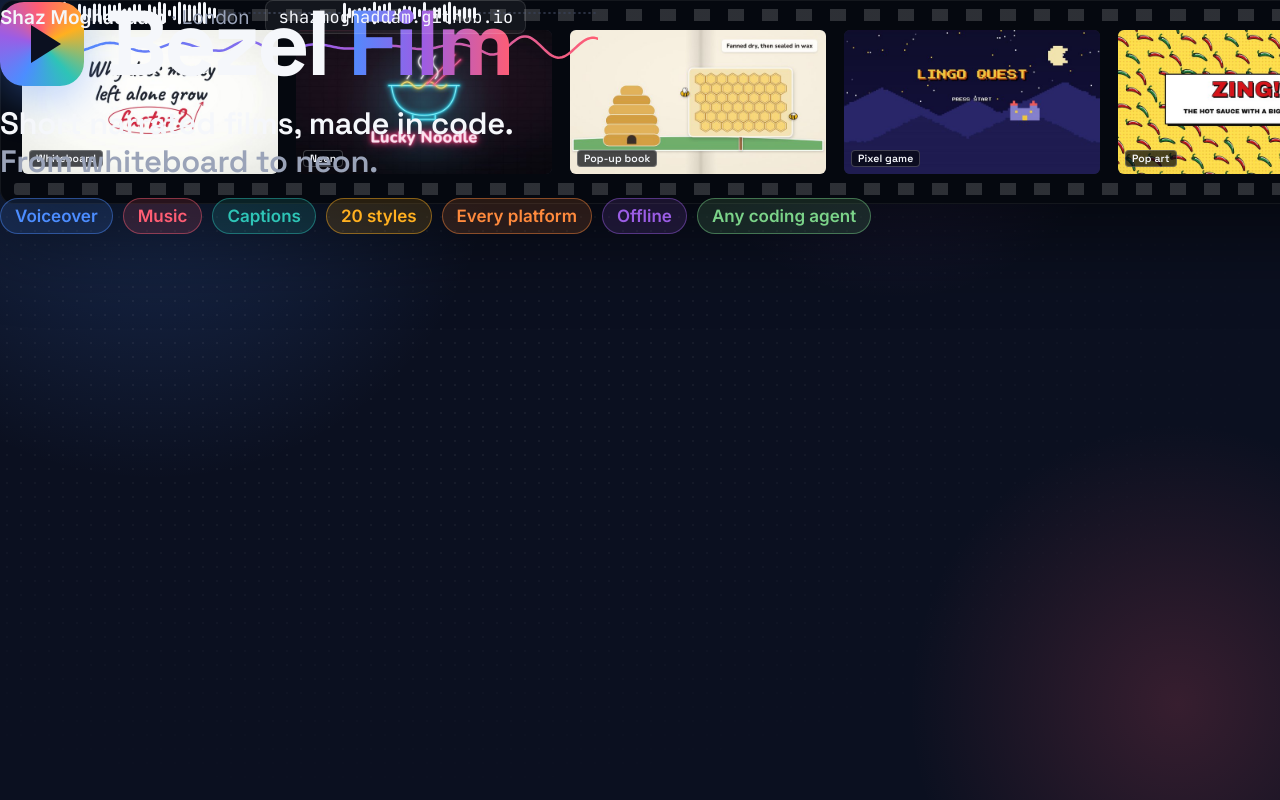
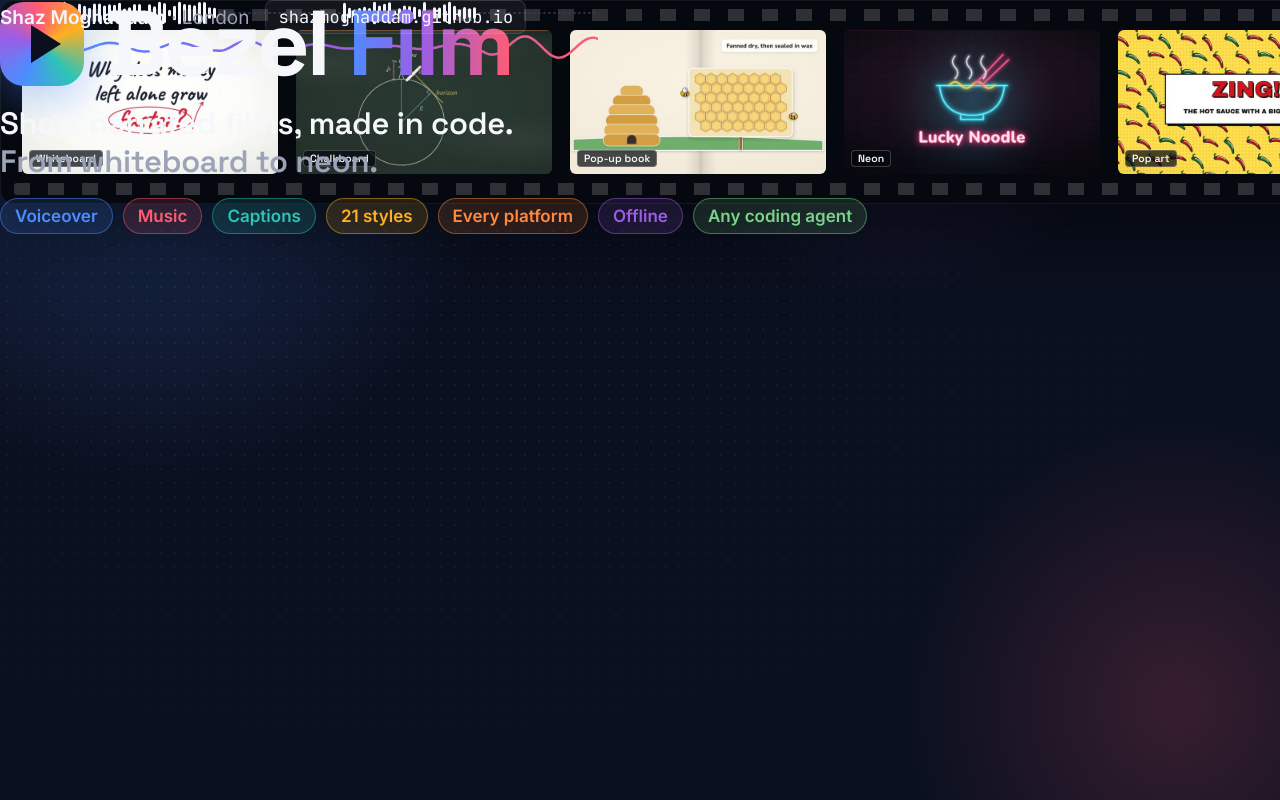
Before and after one commit to ShazMoghaddam/bezel-film, a website: page docs/banner.html in a window 1280 px wide. Shown: the top 800 px of the page. Drawn offline with Linux system fonts and the light colour scheme; files whose address does not match are found by name.

Commit message:
Release 1.1.0
Chalkboard, a bonus style, makes twenty-one. Bumps the version to 1.1.0
and dates the changelog.

- The README gallery now shows all twenty-one styles, in three columns
  of seven.
- The README banner and social preview show a Chalkboard still and say
  "21 styles".
- The README counts twelve font pairings, and the roadmap marks 1.1.0
  released.

Co-authored-by: Claude <noreply@anthropic.com>

```diff
--- a/docs/banner.html
+++ b/docs/banner.html
@@ -87,7 +87,7 @@ h1 span{background:linear-gradient(90deg,var(--p0),var(--p4) 45%,var(--p1));-web
     <span class="chip" style="--c:var(--p0)">Voiceover</span>
     <span class="chip" style="--c:var(--p1)">Music</span>
     <span class="chip" style="--c:var(--p2)">Captions</span>
-    <span class="chip" style="--c:var(--p3)">20 styles</span>
+    <span class="chip" style="--c:var(--p3)">21 styles</span>
     <span class="chip" style="--c:var(--p6)">Every platform</span>
     <span class="chip" style="--c:var(--p4)">Offline</span>
     <span class="chip agent" style="--c:var(--p5)">Any coding agent</span>
@@ -96,12 +96,12 @@ h1 span{background:linear-gradient(90deg,var(--p0),var(--p4) 45%,var(--p1));-web
 
 <div class="strip">
   <div class="frame" data-style="Whiteboard"><img src="banner/whiteboard.jpg" alt=""></div>
+  <div class="frame" data-style="Chalkboard"><img src="banner/chalkboard.jpg" alt=""></div>
+  <div class="frame" data-style="Pop-up book"><img src="banner/pop-up-book.jpg" alt=""></div>
   <div class="frame" data-style="Neon"><img src="banner/neon.jpg" alt=""></div>
-  <div class="frame" data-style="Pop-up book"><img src="banner/pop-up-book.jpg" alt=""></div>
+  <div class="frame" data-style="Pop art"><img src="banner/pop-art.jpg" alt=""></div>
   <div class="frame" data-style="Pixel game"><img src="banner/pixel-game.jpg" alt=""></div>
-  <div class="frame" data-style="Pop art"><img src="banner/pop-art.jpg" alt=""></div>
   <div class="frame" data-style="Manga"><img src="banner/manga.jpg" alt=""></div>
-  <div class="frame" data-style="Isometric world"><img src="banner/isometric.jpg" alt=""></div>
 </div>
 
 <div class="lane">
--- a/package.json
+++ b/package.json
@@ -1,6 +1,6 @@
 {
   "name": "bezel-film",
-  "version": "1.0.0",
+  "version": "1.1.0",
   "description": "Make short narrated films in code from a repo, README or dataset. Offline, no API keys, built for coding agents.",
   "keywords": [
     "video",
```
Also changed, not shown: CHANGELOG.md, README.md, docs/banner.png, docs/banner/chalkboard.jpg (added), docs/banner/isometric.jpg (deleted), docs/social-preview.png, docs/styles.jpg, 1 other file.
